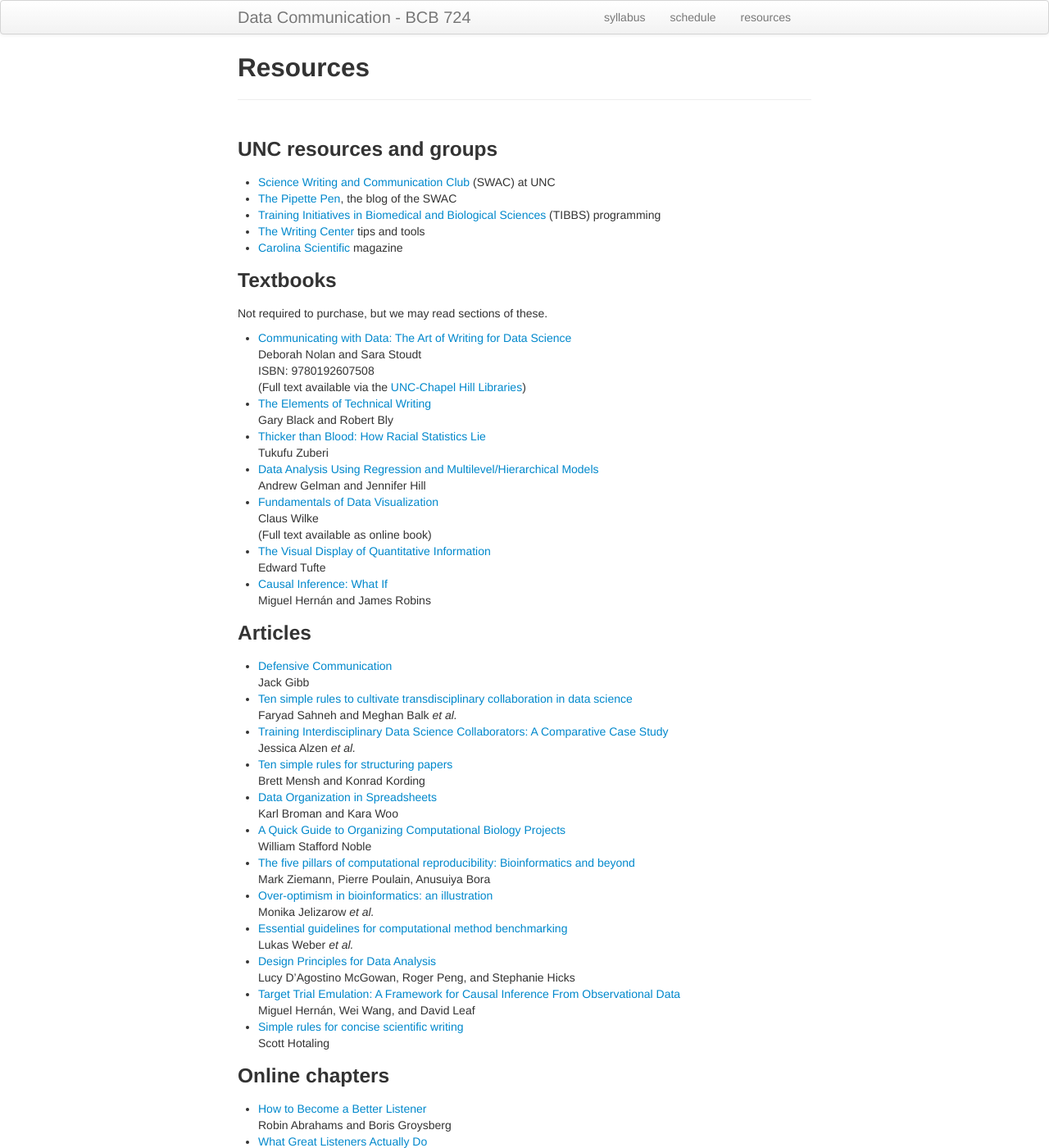
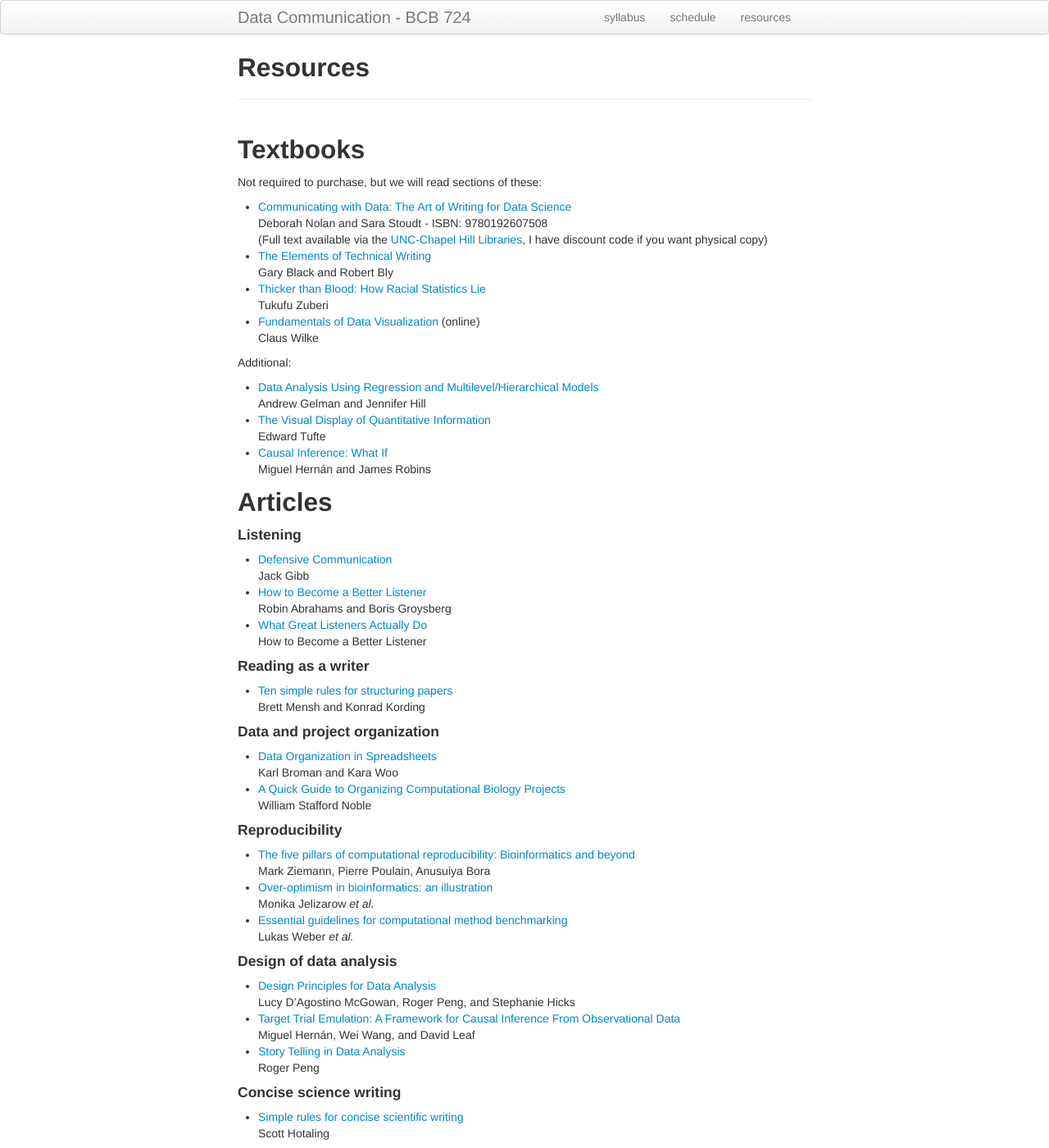
Before and after one commit to biodatascience/datacomm, a Jekyll site: the page built from resources.md, in a window 1280 px wide and 1400 px high. Shown: the whole window at 82% size. Built offline with Jekyll 4.4.1, drawn with Linux system fonts in a browser that asks for light colours; some of the changed text lies outside the part shown.

Commit message:
update schedule and resources

```diff
--- a/resources.md
+++ b/resources.md
@@ -3,70 +3,91 @@ layout: page
 title: Resources
 ---
 
-### UNC resources and groups
+## Textbooks
+
+Not required to purchase, but we will read sections of these:
+
+* [Communicating with Data: The Art of Writing for Data Science](https://a.co/d/daBTkkR) <br/>
+  Deborah Nolan and Sara Stoudt - ISBN: 9780192607508 <br/>
+  (Full text available via the [UNC-Chapel Hill Libraries](https://library.unc.edu), I have discount code if you want physical copy)
+* [The Elements of Technical Writing](https://a.co/d/0i6KCXe) <br/>
+  Gary Black and Robert Bly
+* [Thicker than Blood: How Racial Statistics Lie](https://www.upress.umn.edu/book-division/books/thicker-than-blood) <br/>
+  Tukufu Zuberi
+* [Fundamentals of Data Visualization](https://clauswilke.com/dataviz/) (online) <br/>
+  Claus Wilke
+
+Additional:
+
+* [Data Analysis Using Regression and Multilevel/Hierarchical Models](http://www.stat.columbia.edu/~gelman/arm/) <br/>
+  Andrew Gelman and Jennifer Hill
+* [The Visual Display of Quantitative Information](https://www.edwardtufte.com/tufte/books_vdqi) <br/>
+  Edward Tufte
+* [Causal Inference: What If](https://www.hsph.harvard.edu/miguel-hernan/causal-inference-book/) <br/>
+  Miguel Hernán and James Robins
+
+## Articles
+
+#### Listening
+
+* [Defensive Communication](https://www.jstor.org/stable/42574118) <br/>
+  Jack Gibb
+* [How to Become a Better Listener ](https://hbr.org/2021/12/how-to-become-a-better-listener) <br/>
+  Robin Abrahams and Boris Groysberg
+* [What Great Listeners Actually Do](https://hbr.org/2016/07/what-great-listeners-actually-do) <br/>
+  How to Become a Better Listener
+
+#### Reading as a writer
+
+* [Ten simple rules for structuring papers](https://doi.org/10.1371/journal.pcbi.1005619) <br/>
+  Brett Mensh and Konrad Kording
+
+#### Data and project organization
+
+* [Data Organization in Spreadsheets](https://doi.org/10.1080/00031305.2017.1375989) <br/>
+  Karl Broman and Kara Woo
+* [A Quick Guide to Organizing Computational Biology Projects](https://doi.org/10.1371/journal.pcbi.1000424) <br/>
+  William Stafford Noble
+
+#### Reproducibility
+
+* [The five pillars of computational reproducibility: Bioinformatics and beyond](https://osf.io/4pd9n/) <br/>
+  Mark Ziemann, Pierre Poulain, Anusuiya Bora
+* [Over-optimism in bioinformatics: an illustration](https://doi.org/10.1093/bioinformatics/btq323) <br/>
+  Monika Jelizarow *et al.*
+* [Essential guidelines for computational method benchmarking](https://doi.org/10.1186/s13059-019-1738-8) <br/>
+  Lukas Weber *et al.*
+
+#### Design of data analysis
+
+* [Design Principles for Data Analysis](https://doi.org/10.1080/10618600.2022.2104290) <br/>
+  Lucy D’Agostino McGowan, Roger Peng, and Stephanie Hicks
+* [Target Trial Emulation: A Framework for Causal Inference From Observational Data](https//doi.org/10.1001/jama.2022.21383) <br/>
+  Miguel Hernán, Wei Wang, and David Leaf
+* [Story Telling in Data Analysis](https://rdpeng.org/ads2020/week-9.html) <br/>
+  Roger Peng
+
+#### Concise science writing
+
+* [Simple rules for concise scientific writing](https://doi.org/10.1002/lol2.10165) <br/>
+  Scott Hotaling
+
+#### Interdisciplinary collaboration
+
+* [Ten simple rules to cultivate transdisciplinary collaboration in data science](https://doi.org/10.1371/journal.pcbi.1008879) <br/>
+  Faryad Sahneh and Meghan Balk *et al.*
+* [Training Interdisciplinary Data Science Collaborators: A Comparative Case Study](https://doi.org/10.1080/26939169.2023.2191666) <br/>
+  Jessica Alzen *et al.*
+
+#### Presentations
+
+* [Why Give Data Analytic Presentations](https://rdpeng.org/ads2020/week-12.html) <br/>
+  Roger Peng
+
+## UNC resources and groups
 
 * [Science Writing and Communication Club](http://www.thepipettepen.com/about-the-pipettepen/) (SWAC) at UNC
 * [The Pipette Pen](http://www.thepipettepen.com/), the blog of the SWAC
 * [Training Initiatives in Biomedical and Biological Sciences](https://tibbs.unc.edu/career-resources/programming/) (TIBBS) programming
 * [The Writing Center](https://writingcenter.unc.edu/tips-and-tools/sciences/) tips and tools
 * [Carolina Scientific](https://www.carolinascientific.org/) magazine
-
-### Textbooks
-
-Not required to purchase, but we may read sections of these.
-
-* [Communicating with Data: The Art of Writing for Data Science](https://a.co/d/daBTkkR) <br/>
-  Deborah Nolan and Sara Stoudt <br/>
-  ISBN: 9780192607508 <br/>
-  (Full text available via the [UNC-Chapel Hill Libraries](https://library.unc.edu))
-* [The Elements of Technical Writing](https://a.co/d/0i6KCXe) <br/>
-  Gary Black and Robert Bly
-* [Thicker than Blood: How Racial Statistics Lie](https://www.upress.umn.edu/book-division/books/thicker-than-blood) <br/>
-  Tukufu Zuberi
-* [Data Analysis Using Regression and Multilevel/Hierarchical Models](http://www.stat.columbia.edu/~gelman/arm/) <br/>
-  Andrew Gelman and Jennifer Hill
-* [Fundamentals of Data Visualization](https://clauswilke.com/dataviz/) <br/>
-  Claus Wilke <br/>
-  (Full text available as online book)
-* [The Visual Display of Quantitative Information](https://www.edwardtufte.com/tufte/books_vdqi) <br/>
-  Edward Tufte
-* [Causal Inference: What If](https://www.hsph.harvard.edu/miguel-hernan/causal-inference-book/) <br/>
-  Miguel Hernán and James Robins
-
-### Articles
-
-* [Defensive Communication](https://www.jstor.org/stable/42574118) <br/>
-  Jack Gibb
-* [Ten simple rules to cultivate transdisciplinary collaboration in data science](https://doi.org/10.1371/journal.pcbi.1008879) <br/>
-  Faryad Sahneh and Meghan Balk *et al.*
-* [Training Interdisciplinary Data Science Collaborators: A Comparative Case Study](https://doi.org/10.1080/26939169.2023.2191666) <br/>
-  Jessica Alzen *et al.*
-* [Ten simple rules for structuring papers](https://doi.org/10.1371/journal.pcbi.1005619) <br/>
-  Brett Mensh and Konrad Kording
-* [Data Organization in Spreadsheets](https://doi.org/10.1080/00031305.2017.1375989) <br/>
-  Karl Broman and Kara Woo
-* [A Quick Guide to Organizing Computational Biology Projects](https://doi.org/10.1371/journal.pcbi.1000424) <br/>
-  William Stafford Noble
-* [The five pillars of computational reproducibility: Bioinformatics and beyond](https://osf.io/4pd9n/) <br/>
-  Mark Ziemann, Pierre Poulain, Anusuiya Bora
-* [Over-optimism in bioinformatics: an illustration](https://doi.org/10.1093/bioinformatics/btq323) <br/>
-  Monika Jelizarow *et al.*
-* [Essential guidelines for computational method benchmarking](https://doi.org/10.1186/s13059-019-1738-8) <br/>
-  Lukas Weber *et al.*
-* [Design Principles for Data Analysis](https://doi.org/10.1080/10618600.2022.2104290) <br/>
-  Lucy D’Agostino McGowan, Roger Peng, and Stephanie Hicks
-* [Target Trial Emulation: A Framework for Causal Inference From Observational Data](https//doi.org/10.1001/jama.2022.21383) <br/>
-  Miguel Hernán, Wei Wang, and David Leaf
-* [Simple rules for concise scientific writing](https://doi.org/10.1002/lol2.10165) <br/>
-  Scott Hotaling
-
-### Online chapters
-
-* [How to Become a Better Listener ](https://hbr.org/2021/12/how-to-become-a-better-listener) <br/>
-  Robin Abrahams and Boris Groysberg
-* [What Great Listeners Actually Do](https://hbr.org/2016/07/what-great-listeners-actually-do) <br/>
-  How to Become a Better Listener
-* [Story Telling in Data Analysis](https://rdpeng.org/ads2020/week-9.html) <br/>
-  Roger Peng
-* [Why Give Data Analytic Presentations](https://rdpeng.org/ads2020/week-12.html) <br/>
-  Roger Peng
```
Also changed, not shown: schedule.md (+13 -11 lines).
